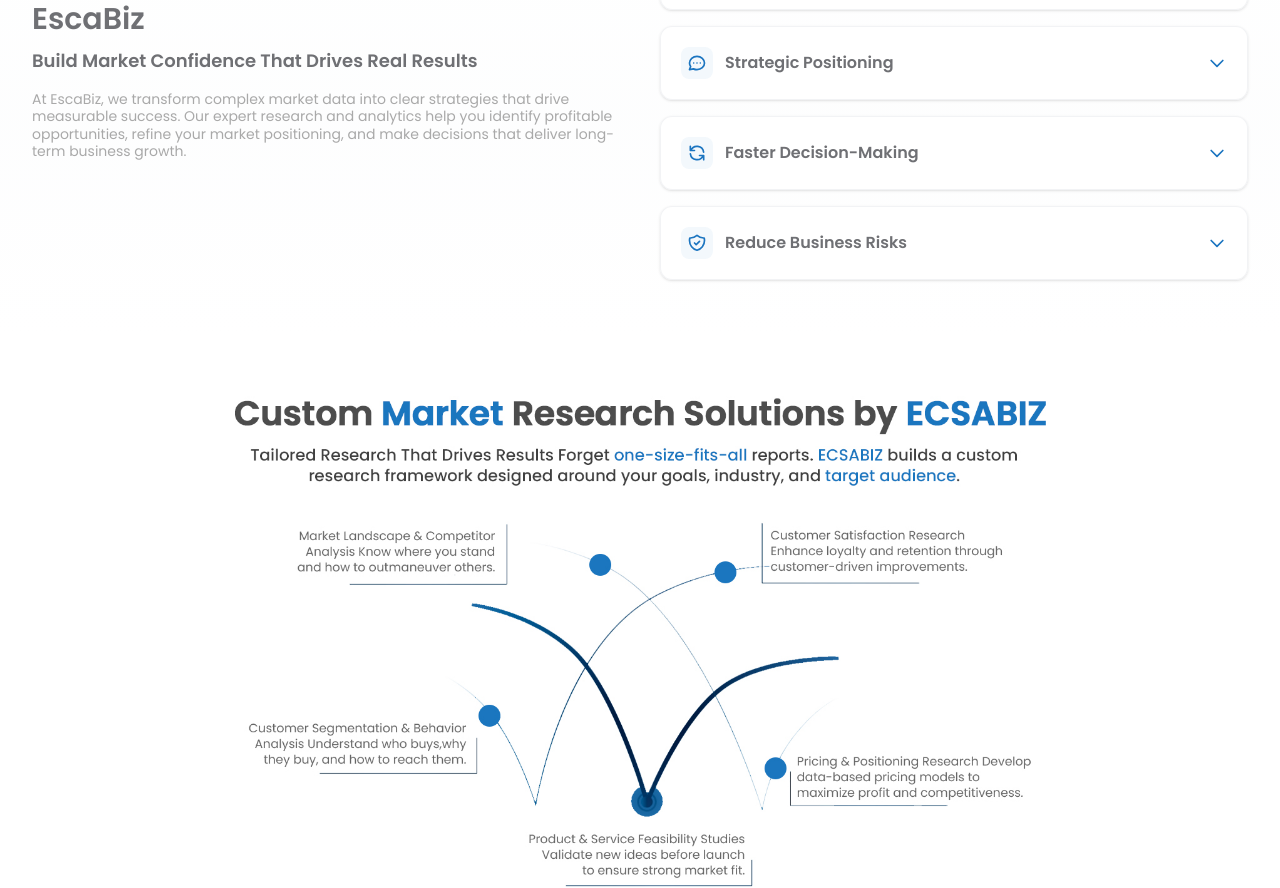
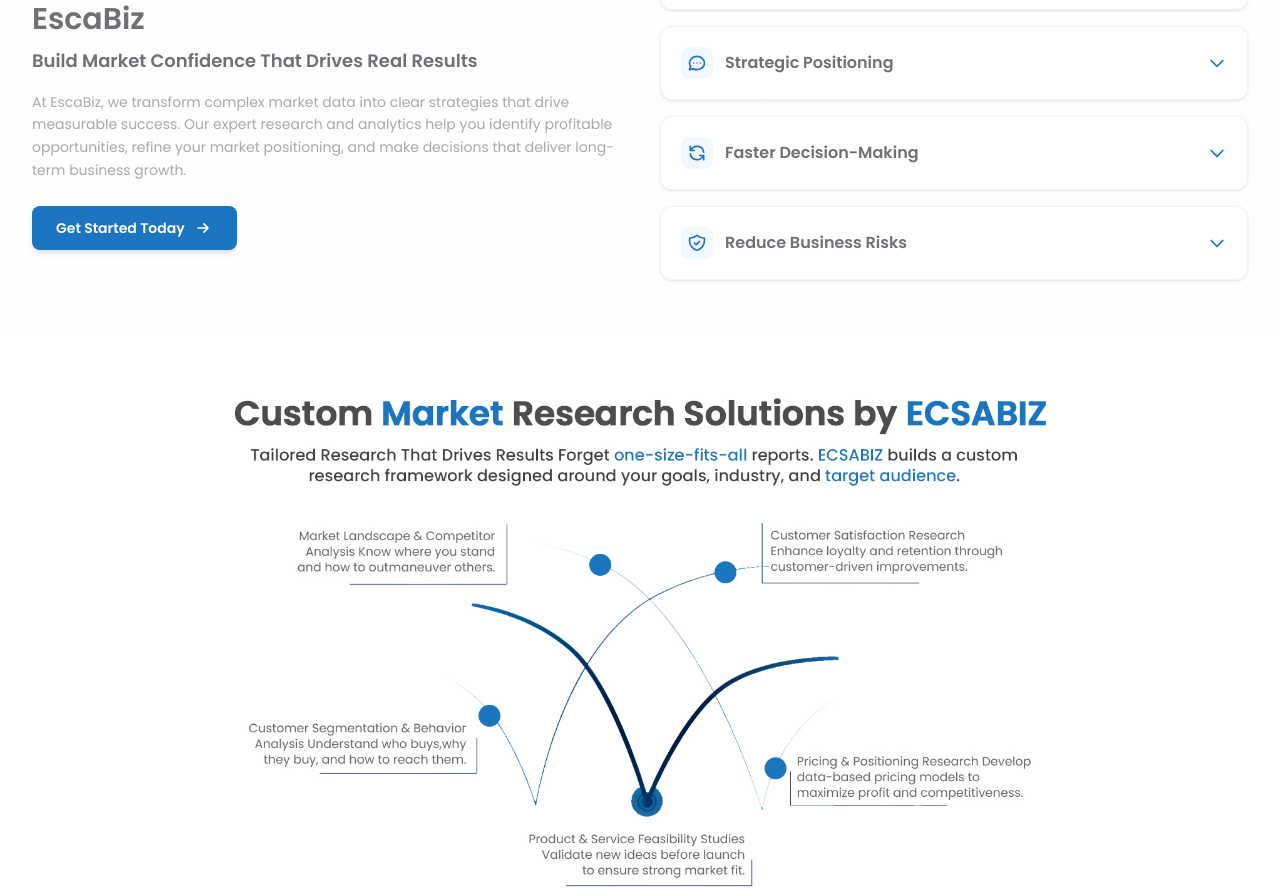
Before and after one commit to Sharmeen-Rauf/escabiz, a Next.js app: page /b2b-market-research-agency-escabiz in a window 1280 px wide. Shown: the part 3970-4858 px from the top of the page. Built offline with nearby package versions, Linux system fonts and the light colour scheme.

Commit message:
Refactor B2BIndustryAnalysis page: enhance text readability by adjusting line height, add a new call-to-action button to encourage user engagement, and improve overall layout flow for a better user experience.

```diff
--- a/src/app/b2b-market-research-agency-escabiz/page.tsx
+++ b/src/app/b2b-market-research-agency-escabiz/page.tsx
@@ -396,9 +396,18 @@ export default function B2BIndustryAnalysis() {
                 <p className="text-base md:text-lg font-semibold text-[#6f7074] mb-4">
                   Build Market Confidence That Drives Real Results
                 </p>
-                <p className="text-xs sm:text-xs md:text-sm text-[#a9a9a9] leading-tight font-normal">
+                <p className="text-xs sm:text-xs md:text-sm text-[#a9a9a9] leading-relaxed font-normal mb-6">
                   At EscaBiz, we transform complex market data into clear strategies that drive measurable success. Our expert research and analytics help you identify profitable opportunities, refine your market positioning, and make decisions that deliver long-term business growth.
                 </p>
+                <Link
+                  href="/lets-talk"
+                  className="inline-flex items-center justify-center px-6 py-3 text-sm font-semibold text-white bg-[#1c75c0] rounded-lg hover:bg-[#1565a0] transition-all duration-300 shadow-md hover:shadow-xl w-fit"
+                >
+                  Get Started Today
+                  <svg className="ml-2 w-5 h-5" fill="none" stroke="currentColor" viewBox="0 0 24 24">
+                    <path strokeLinecap="round" strokeLinejoin="round" strokeWidth={2} d="M13 7l5 5m0 0l-5 5m5-5H6" />
+                  </svg>
+                </Link>
               </div>
 
               {/* Right Column: Accordion Panels */}
```
